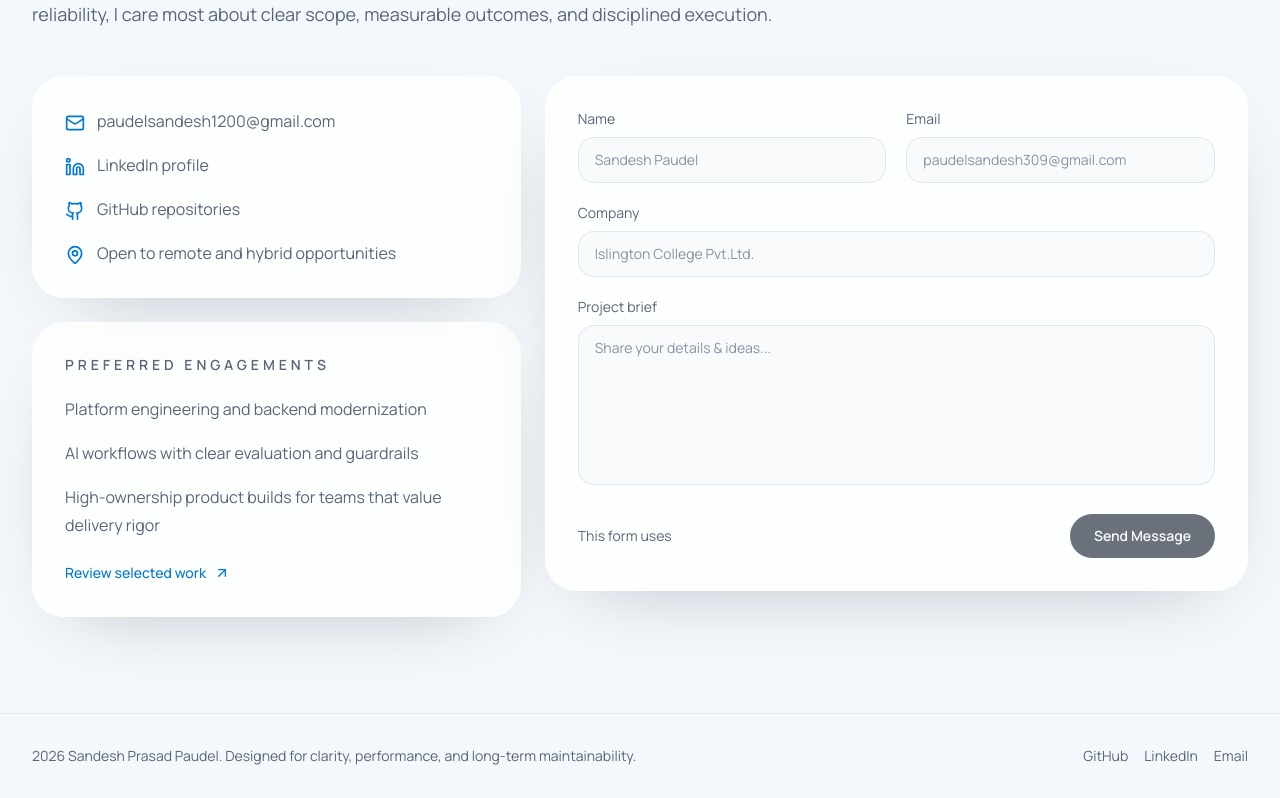
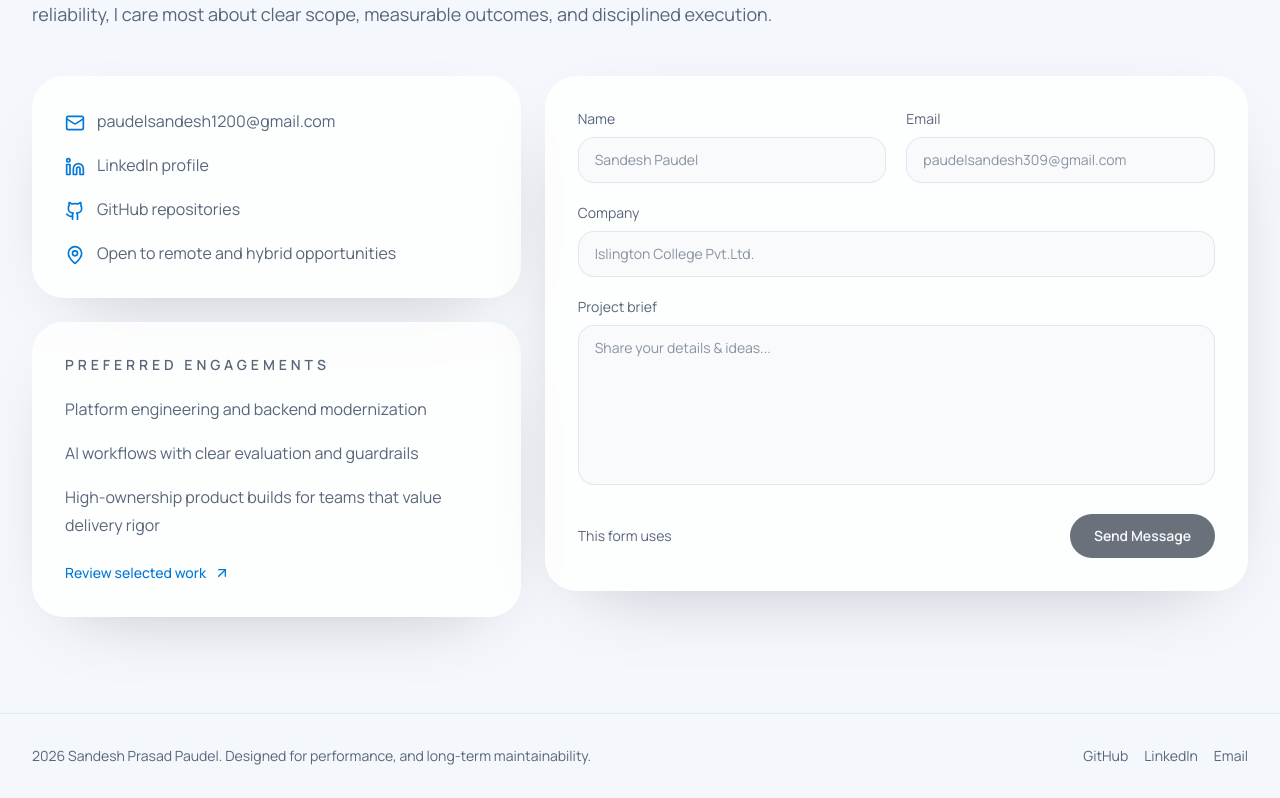
Before and after one commit to MrSandSort/Portfolio-Website, a Next.js app: page / in a window 1280 px wide. Shown: the part 6814-7612 px from the top of the page. Built offline with nearby package versions, Linux system fonts and the light colour scheme.

Commit message:
added the portfolio updates

```diff
--- a/components/footer.tsx
+++ b/components/footer.tsx
@@ -4,7 +4,7 @@ export function Footer() {
   return (
     <footer className="border-t border-line/60">
       <div className="mx-auto flex max-w-7xl flex-col gap-3 px-6 py-8 text-sm text-muted sm:flex-row sm:items-center sm:justify-between lg:px-8">
-        <p>{new Date().getFullYear()} {profile.name}. Designed for clarity, performance, and long-term maintainability.</p>
+        <p>{new Date().getFullYear()} {profile.name}. Designed for performance, and long-term maintainability.</p>
         <div className="flex items-center gap-4">
           <a href={profile.github} target="_blank" rel="noreferrer" className="transition hover:text-foreground">
             GitHub
```
